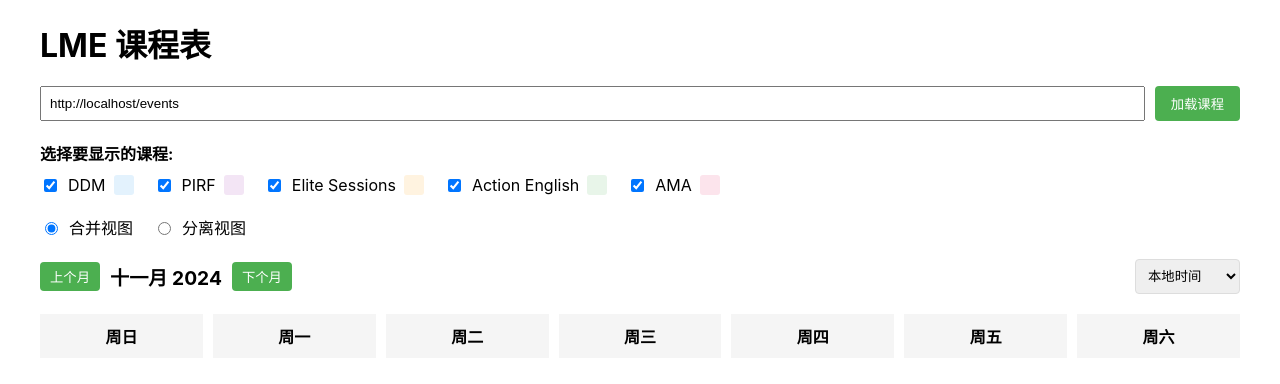
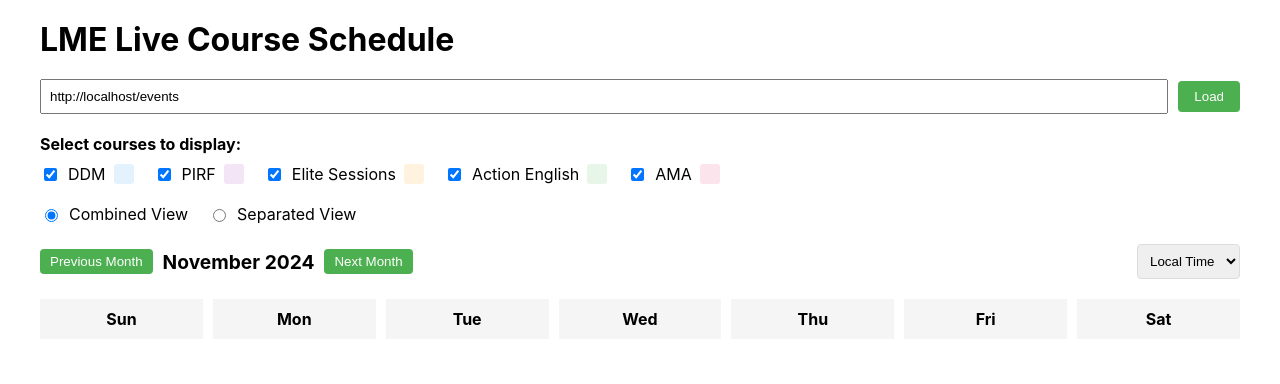
Before and after one commit to ImSingee/lme-schedule, a website: page src/index.html in a window 1280 px wide. Drawn offline with Linux system fonts and the light colour scheme; no server answers.

Commit message:
use English only

```diff
--- a/src/index.html
+++ b/src/index.html
@@ -1,7 +1,7 @@
 <!DOCTYPE html>
-<html lang="zh">
+<html lang="en">
     <head>
-        <title>LME 课程表</title>
+        <title>LME Live Course Schedule</title>
         <meta charset="UTF-8">
         <meta name="viewport" content="width=device-width, initial-scale=1.0">
         <style>
@@ -128,7 +128,7 @@
                 border: 1px solid #ddd;
             }
 
-            /* 添加模块颜色样式 */
+            /* Add module color styles */
             .event.ddm {
                 background: #e3f2fd;
             }
@@ -145,7 +145,7 @@
                 background: #fce4ec;
             }
 
-            /* 添加图例样式 */
+            /* Add legend styles */
             .course-selector {
                 margin: 20px 0;
             }
@@ -226,7 +226,7 @@
                 margin-top: 20px;
             }
 
-            /* 添加标题容器样式 */
+            /* Add title container styles */
             .title-container {
                 display: flex;
                 align-items: center;
@@ -239,17 +239,17 @@
     </head>
     <body>
         <div class="title-container">
-            <h1>LME 课程表</h1>
+            <h1>LME Live Course Schedule</h1>
             <div id="loading" class="loading"></div>
         </div>
 
         <div class="input-group">
-            <input type="url" id="apiUrl" placeholder="输入 API 地址">
-            <button onclick="loadEvents()">加载课程</button>
+            <input type="url" id="apiUrl" placeholder="Enter API URL">
+            <button onclick="loadEvents()">Load</button>
         </div>
 
         <div class="course-selector">
-            <label>选择要显示的课程:</label>
+            <label>Select courses to display:</label>
             <div id="courseCheckboxes">
                 <label>
                     <input type="checkbox" value="ddm" checked>
@@ -281,42 +281,42 @@
 
         <div class="view-selector">
             <label>
-                <input type="radio" name="viewMode" value="combined" checked> 合并视图
+                <input type="radio" name="viewMode" value="combined" checked> Combined View
             </label>
             <label>
-                <input type="radio" name="viewMode" value="separated"> 分离视图
+                <input type="radio" name="viewMode" value="separated"> Separated View
             </label>
         </div>
 
         <div class="controls">
             <div class="month-selector">
-                <button onclick="changeMonth(-1)">上个月</button>
+                <button onclick="changeMonth(-1)">Previous Month</button>
                 <span id="currentMonth"></span>
-                <button onclick="changeMonth(1)">下个月</button>
+                <button onclick="changeMonth(1)">Next Month</button>
             </div>
             <select id="timezone" class="timezone-selector" onchange="loadEvents()">
-                <option value="local">本地时间</option>
-                <option value="UTC">UTC</option>
-                <option value="America/Los_Angeles">洛杉矶时间</option>
+                <option value="local">Local Time</option>
+                <option value="UTC">UTC Time</option>
+                <option value="America/Los_Angeles">LA Time</option>
             </select>
         </div>
 
         <div id="calendarsContainer">
             <div id="calendar" class="calendar">
-                <div class="calendar-header">周日</div>
-                <div class="calendar-header">周一</div>
-                <div class="calendar-header">周二</div>
-                <div class="calendar-header">周三</div>
-                <div class="calendar-header">周四</div>
-                <div class="calendar-header">周五</div>
-                <div class="calendar-header">周六</div>
+                <div class="calendar-header">Sun</div>
+                <div class="calendar-header">Mon</div>
+                <div class="calendar-header">Tue</div>
+                <div class="calendar-header">Wed</div>
+                <div class="calendar-header">Thu</div>
+                <div class="calendar-header">Fri</div>
+                <div class="calendar-header">Sat</div>
             </div>
         </div>
 
         <script>
             let currentDate = new Date();
 
-            // 页面加载时设置默认值并显示日历
+            // Set default value and display calendar on page load
             document.addEventListener('DOMContentLoaded', () => {
                 const defaultUrl = window.location.origin + '/events';
                 document.getElementById('apiUrl').value = defaultUrl;
@@ -324,22 +324,22 @@
                 loadEvents();
             });
 
-            // 更新月份显示
+            // Update month display
             function updateMonthDisplay() {
-                const monthNames = ['一月', '二月', '三月', '四月', '五月', '六月',
-                                  '七月', '八月', '九月', '十月', '十一月', '十二月'];
+                const monthNames = ['January', 'February', 'March', 'April', 'May', 'June',
+                                  'July', 'August', 'September', 'October', 'November', 'December'];
                 const monthYear = `${monthNames[currentDate.getMonth()]} ${currentDate.getFullYear()}`;
                 document.getElementById('currentMonth').textContent = monthYear;
             }
 
-            // 切换月份
+            // Switch month
             function changeMonth(delta) {
                 currentDate = new Date(currentDate.getFullYear(), currentDate.getMonth() + delta, 1);
                 updateMonthDisplay();
                 loadEvents();
             }
 
-            // 修改转换时区的函数
+            // Modify timezone conversion function
             function convertToTimezone(date, timezone) {
                 if (timezone === 'local') {
                     return date;
@@ -372,7 +372,7 @@
                 const calendarsContainer = document.getElementById('calendarsContainer');
                 const viewMode = document.querySelector('input[name="viewMode"]:checked').value;
 
-                // 获取选中的课程
+                // Get selected courses
                 const selectedCourses = Array.from(document.querySelectorAll('#courseCheckboxes input:checked'))
                     .map(checkbox => checkbox.value);
 
@@ -382,14 +382,14 @@
                     const response = await fetch(apiUrl);
                     const events = await response.json();
 
-                    // 清除所有日历
+                    // Clear all calendars
                     calendarsContainer.innerHTML = '';
 
                     if (viewMode === 'combined') {
-                        // 创建单个日历
+                        // Create single calendar
                         createCalendar('calendar', events, selectedCourses, timezone);
                     } else {
-                        // 为每个课程类型创建单独的日历
+                        // Create separate calendars for each course type
                         const courseTypes = ['ddm', 'pirf', 'elite', 'action', 'ama'];
                         courseTypes.forEach(courseType => {
                             if (selectedCourses.includes(courseType)) {
@@ -398,11 +398,11 @@
                                 calendarContainer.id = `calendar-${courseType}-parent`;
                                 calendarContainer.className = 'separate-calendar-parent';
                                 calendarContainer.innerHTML = `
-                                    <div class="calendar-title ${courseType}">${getCourseName(courseType)} 课程表</div>
+                                    <div class="calendar-title ${courseType}">${getCourseName(courseType)}</div>
                                 `;
                                 calendarsContainer.appendChild(calendarContainer);
 
-                                // 过滤该课程类型的事件
+                                // Filter events for the course type
                                 const filteredEvents = events.filter(event => {
                                     return event.type === courseType;
                                 });
@@ -412,27 +412,27 @@
                         });
                     }
                 } catch (error) {
-                    console.error('加载事件失败:', error);
-                    alert('加载事件失败，请检查 API 地址是否正确');
+                    console.error('Failed to load events:', error);
+                    alert('Failed to load events, please check the API address');
                 } finally {
                     loading.style.display = 'none';
                 }
             }
 
-            // 添加视图模式切换的事件监听
+            // Add event listener for view mode switch
             document.querySelectorAll('input[name="viewMode"]').forEach(radio => {
                 radio.addEventListener('change', loadEvents);
             });
 
-            // 将原有的日历创建逻辑取为单独的函数
+            // Create separate calendar function from existing calendar logic
             function createCalendar(calendarId, events, selectedCourses, timezone, parent) {
-                // 先检查并删除已存在的同名日历元素
+                // Check and delete existing calendar element with the same name
                 const calendar = document.createElement('div');
                 calendar.id = calendarId;
                 calendar.className = 'calendar';
 
-                // 添加星期头部
-                const weekDays = ['周日', '周一', '周二', '周三', '周四', '周五', '周六'];
+                // Add week headers
+                const weekDays = ['Sun', 'Mon', 'Tue', 'Wed', 'Thu', 'Fri', 'Sat'];
                 weekDays.forEach(day => {
                     const header = document.createElement('div');
                     header.className = 'calendar-header';
@@ -440,28 +440,28 @@
                     calendar.appendChild(header);
                 });
 
-                // 获取当前选择月份的第一天和最后一天
+                // Get the first and last day of the current month
                 const firstDay = new Date(currentDate.getFullYear(), currentDate.getMonth(), 1);
                 const lastDay = new Date(currentDate.getFullYear(), currentDate.getMonth() + 1, 0);
 
-                // 填充日历
+                // Fill the calendar
                 const firstDayOfWeek = firstDay.getDay();
                 const daysInMonth = lastDay.getDate();
 
-                // 添加空白天数
+                // Add empty days
                 for (let i = 0; i < firstDayOfWeek; i++) {
                     const emptyDay = document.createElement('div');
                     emptyDay.className = 'calendar-day';
                     calendar.appendChild(emptyDay);
                 }
 
-                // 添加月份天数
+                // Add days in the month
                 for (let day = 1; day <= daysInMonth; day++) {
                     const dayDiv = document.createElement('div');
                     dayDiv.className = 'calendar-day';
                     dayDiv.innerHTML = `<div>${day}</div>`;
 
-                    // 查找当天的事件
+                    // Find events for the current day
                     const currentDayDate = new Date(currentDate.getFullYear(), currentDate.getMonth(), day);
                     const dayEvents = events.filter(event => {
                         const eventDate = convertToTimezone(new Date(event.start), timezone);
@@ -470,15 +470,15 @@
                                eventDate.getFullYear() === currentDate.getFullYear();
                     });
 
-                    // 添加事件到日历格子
+                    // Add events to the calendar grid
                     dayEvents.forEach(event => {
                         const eventDiv = document.createElement('div');
                         eventDiv.className = 'event';
 
-                        // 直接使用 event.type
+                        // Use event.type directly
                         eventDiv.classList.add(event.type);
 
-                        // 如果事件类型不在选中的课程中，添加隐藏类
+                        // If the event type is not in the selected courses, add hidden class
                         if (!selectedCourses.includes(event.type)) {
                             eventDiv.classList.add('hidden-course');
                         }
@@ -488,7 +488,7 @@
                         const minutes = eventDate.getMinutes().toString().padStart(2, '0');
                         const time = `${hours}:${minutes}`;
 
-                        // 添加教练信息（如果存在）
+                        // Add coach information (if available)
                         let displayText = `${time} `;
                         if (event.coach) {
                             displayText += `Coach ${event.coach.charAt(0).toUpperCase() + event.coach.slice(1)}`;
@@ -504,20 +504,20 @@
                     calendar.appendChild(dayDiv);
                 }
 
-                // 修课程选择器的事件监听
+                // Add event listener for course selector change
                 document.querySelectorAll('#courseCheckboxes input').forEach(checkbox => {
                     checkbox.addEventListener('change', () => {
                         const courseType = checkbox.value;
                         const viewMode = document.querySelector('input[name="viewMode"]:checked').value;
 
                         if (viewMode === 'separated') {
-                            // 在分离视图下，隐藏/显示整个对应的日历容器
+                            // In separated view, hide/show the corresponding calendar container
                             const calendarContainer = document.querySelector(`#calendar-${courseType}-parent`);
                             if (calendarContainer) {
                                 calendarContainer.style.display = checkbox.checked ? '' : 'none';
                             }
                         } else {
-                            // 在合并视图下，保持原有的事件隐藏/显示逻辑
+                            // In combined view, maintain the existing hidden/visible logic for events
                             const events = document.querySelectorAll(`.event.${courseType}`);
                             events.forEach(event => {
                                 event.classList.toggle('hidden-course', !checkbox.checked);
@@ -526,7 +526,7 @@
                     });
                 });
 
-                // 将创建好的日历添加到容器中
+                // Add created calendar to the container
                 if (!parent) {
                     parent = document.getElementById('calendarsContainer');
                 }
```
